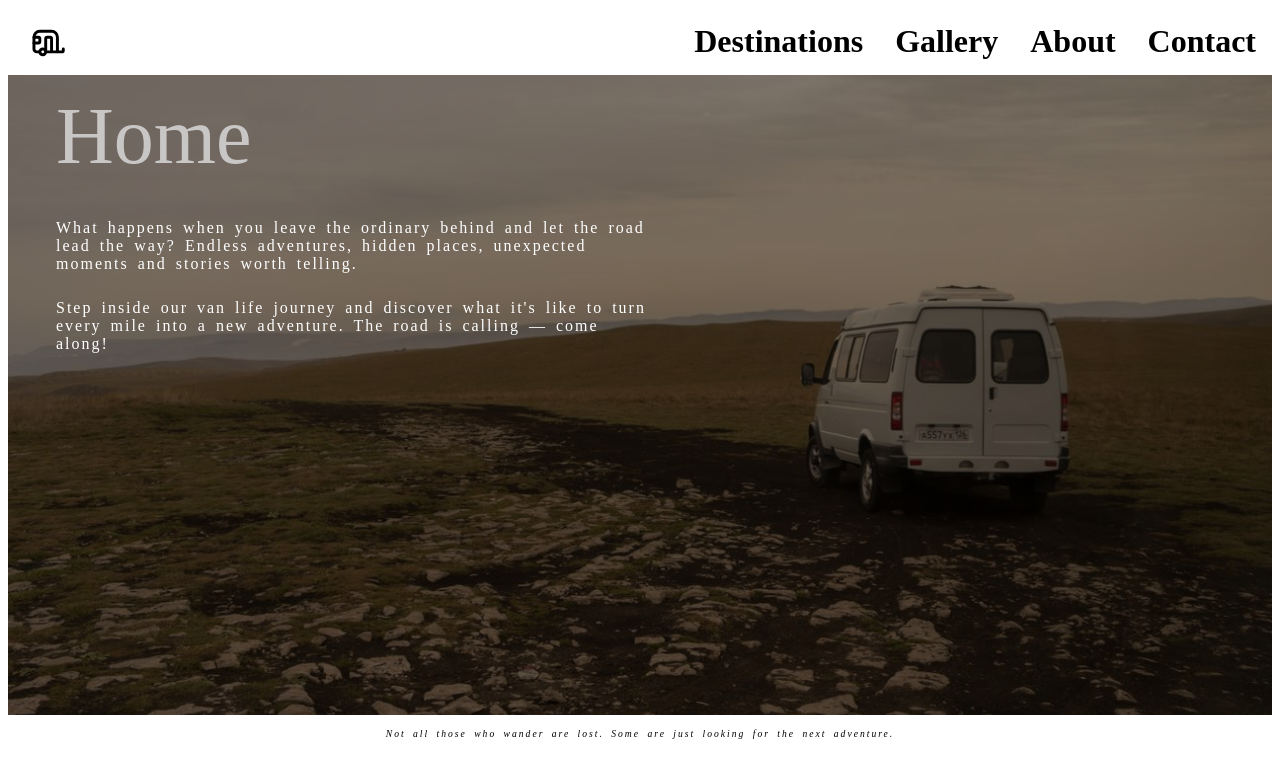
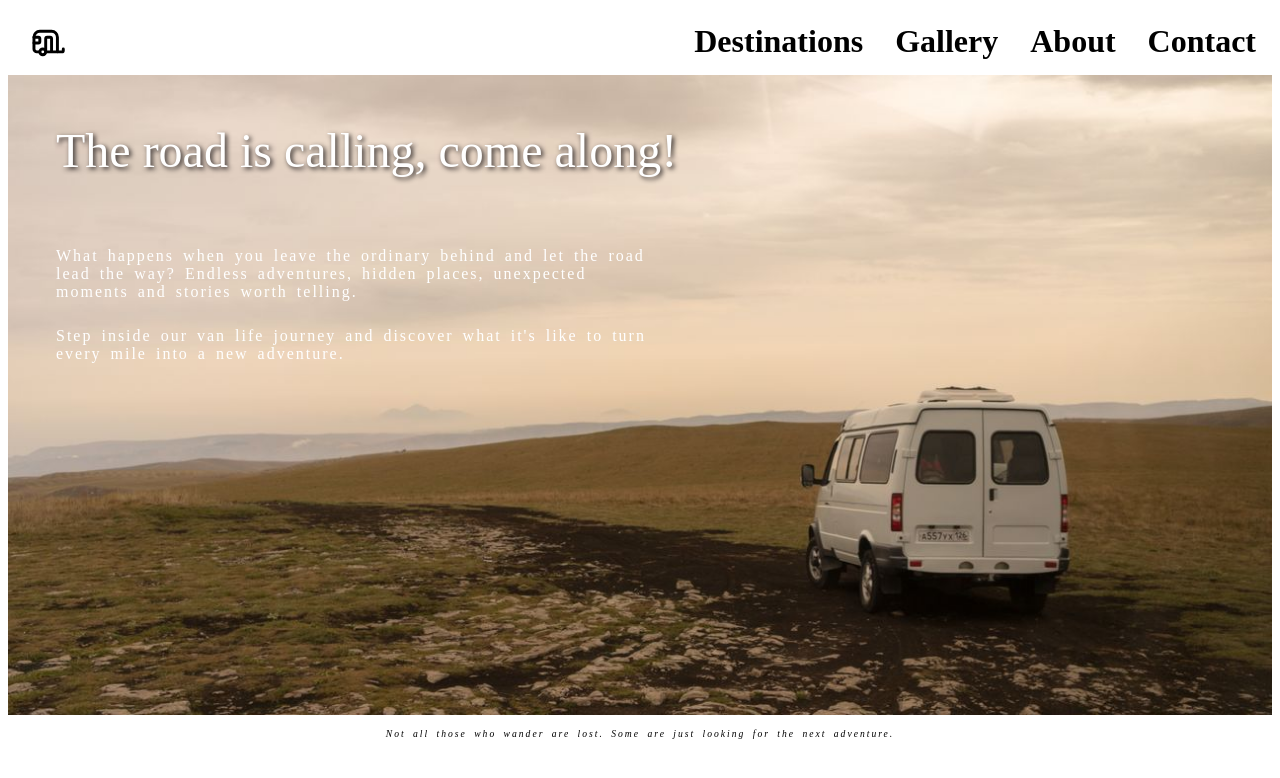
Before and after one commit to dominikamathslover/vanlife, a React (Vite) app: page / in a window 1280 px wide. Shown: the top 778 px of the page. Built offline with nearby package versions, Linux system fonts and the light colour scheme; a web font is replaced by a local one; what miragejs would draw is missing.

Commit message:
fix: improve h1  content and visibility

```diff
--- a/src/App.css
+++ b/src/App.css
@@ -41,3 +41,8 @@ footer {
   font-size: 0.6em;
   padding: 0;
 }
+
+.active {
+  color: rgb(48, 27, 131);
+  text-shadow: 1px 1px 0px black;
+}
--- a/src/components/About.jsx
+++ b/src/components/About.jsx
@@ -1,12 +1,11 @@
 export default function About() {
   return (
     <main className="main-about">
-      <h1>About us</h1>
+      <h1>Two hearts, one van and a thousand places to discover.</h1>
       <p>
-        Two hearts, one van and a thousand places to discover. We believe that
-        the best adventures begin where the familiar road ends. Our van is more
-        than just a way to travel – it's our little home on wheels, giving us
-        the freedom to explore the world at our own pace.
+        We believe that the best adventures begin where the familiar road ends.
+        Our van is more than just a way to travel – it's our little home on
+        wheels, giving us the freedom to explore the world at our own pace.
       </p>
       <p>
         From breathtaking mountain views and peaceful lakes to hidden gems and
--- a/src/components/Home.jsx
+++ b/src/components/Home.jsx
@@ -1,7 +1,7 @@
 export default function Home() {
   return (
     <main className="main-home">
-      <h1>Home</h1>
+      <h1 className="title-black"> The road is calling, come along!</h1>
       <p>
         What happens when you leave the ordinary behind and let the road lead
         the way? Endless adventures, hidden places, unexpected moments and
@@ -9,7 +9,7 @@ export default function Home() {
       </p>
       <p>
         Step inside our van life journey and discover what it's like to turn
-        every mile into a new adventure. The road is calling — come along!
+        every mile into a new adventure.
       </p>
     </main>
   );
--- a/src/index.css
+++ b/src/index.css
@@ -19,10 +19,10 @@
 h1 {
   margin: 0;
   font-family: var(--header-font);
-  padding: 0.2em 0.6em;
+  padding: 3rem;
   font-weight: 200;
-  font-size: 5rem;
-  color: var(--color-ligth-grey);
+  font-size: 3rem;
+  color: white;
 }
 
 h2 {
@@ -57,10 +57,7 @@ span {
 ================================= */
 
 .main-home {
-  background-image:
-    linear-gradient(rgba(0, 0, 0, 0.5), rgba(0, 0, 0, 0.5)),
-    url("/public/images/van.jpg");
-  background-position: right;
+  background-image: url("/public/images/van.jpg");
 }
 
 /* =================================
@@ -124,6 +121,17 @@ span {
 
 .data-title {
   margin: 0.5em auto;
+}
+
+.data-img {
+  box-sizing: border-box;
+  width: 100%;
+  min-height: 400px;
+  background-size: cover;
+}
+
+.title-black {
+  text-shadow: 2px 2px 5px rgb(38, 33, 33);
 }
 
 /* =================================
```
